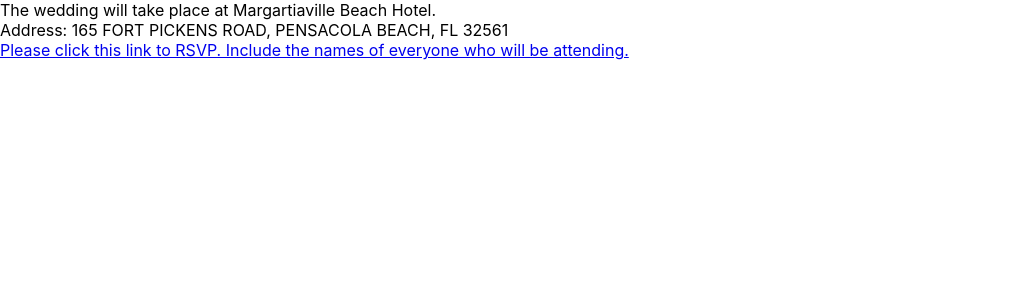
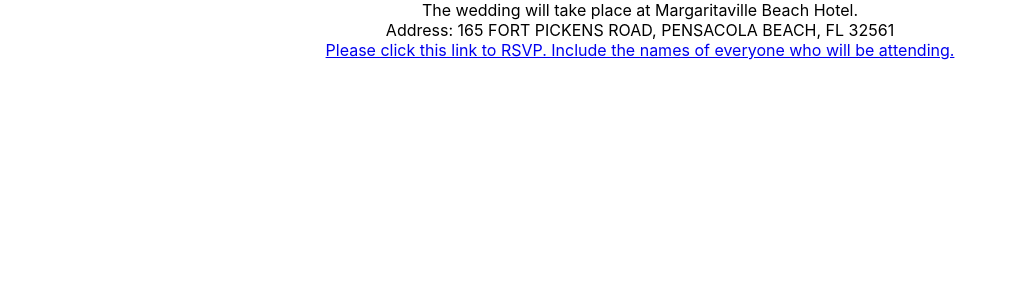
Before and after one commit to tiptondt1998/dxdweddingsite, a React (Create React App) app: page / in a window 1280 px wide. Shown: the top 300 px of the page, without its empty margins (0-1018 px from the left). Built offline with nearby package versions, Linux system fonts and the light colour scheme.

Commit message:
edited app file

```diff
--- a/src/App.js
+++ b/src/App.js
@@ -5,43 +5,14 @@
 import { BrowserRouter as Router, Route, Switch } from 'react-router-dom';
 import { ApolloProvider } from '@apollo/react-hooks';
 import ApolloClient from 'apollo-boost';
-// const client = new ApolloClient({
-//   request: (operation) => {
-//     const token = localStorage.getItem('id_token');
-//     operation.setContext({
-//       headers: {
-//         authorization: token ? `Bearer ${token}` : '',
-//       },
-//     });
-//   },
-//   uri: 'http://localhost:3001/graphql',
-// });
 
 function App() {
   return(
-    <div>
-    The wedding will take place at Margartiaville Beach Hotel.
-    <br/>
-    Address: 165 FORT PICKENS ROAD, PENSACOLA BEACH, FL 32561
-    <footer>
-
-    <a href='https://forms.gle/DKUwBo5KJ9yEcYoS8'>
-                Please click this link to RSVP. Include the names of everyone who will be attending.
-            </a>
-    </footer>
+    <div className="App">
+      <Venue/>
+      <RsvpForm/>
     </div>
-/* <ApolloProvider client={client}>
-  <Router>
-        <div className="App">
-      <Route exact path='/' component={Venue}/>
-       <footer>
-        <RsvpForm />
-      </footer>
-    </div>
-  );
-  </Router>
-</ApolloProvider> */
-  );
+    );
 }
 
 export default App;
--- a/src/Venue/index.js
+++ b/src/Venue/index.js
@@ -2,7 +2,7 @@
 function Venue(){
 return(
     <div>
-        The wedding will take place at Margartiaville Beach Hotel.
+        The wedding will take place at Margaritaville Beach Hotel.
         <br/>
         Address: 165 FORT PICKENS ROAD, PENSACOLA BEACH, FL 32561
     </div>
```
